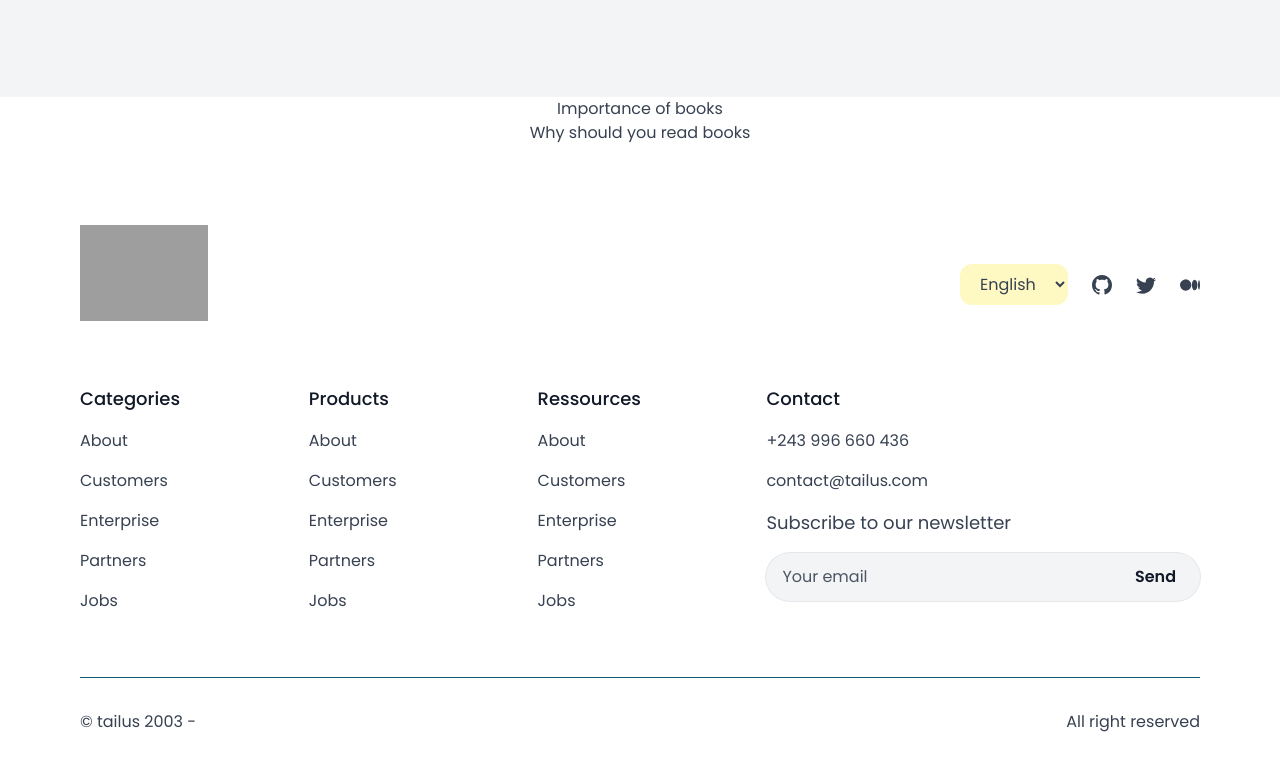
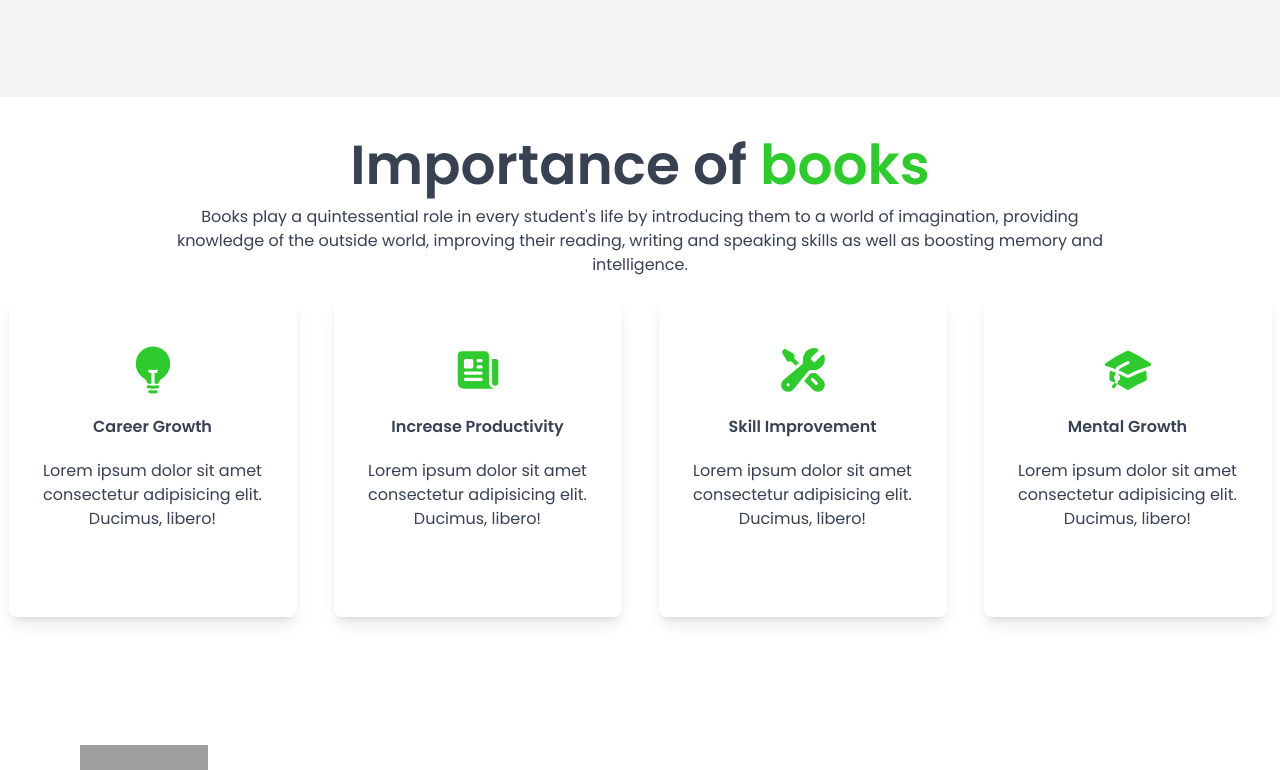
Before and after one commit to Azharul-Raj/Yellow-Therapist, a React (Vite) app: page / in a window 1280 px wide. Shown: the part 1110-1880 px from the top of the page. Built offline with nearby package versions, Linux system fonts and the light colour scheme; grey boxes are pictures that could not be loaded.

Commit message:
card added

```diff
--- a/package.json
+++ b/package.json
@@ -9,6 +9,7 @@
     "preview": "vite preview"
   },
   "dependencies": {
+    "@heroicons/react": "^2.0.17",
     "react": "^18.2.0",
     "react-dom": "^18.2.0",
     "react-router-dom": "^6.9.0",
--- a/src/components/Header.tsx
+++ b/src/components/Header.tsx
@@ -23,7 +23,7 @@ export default function Header() {
         },
     ]
   return (
-    <div className='bg-white shadow-sm z-[100] fixed w-full lg:flex lg:justify-between px-[2%]'>
+    <div className='bg-white/70 backdrop-blur-sm shadow-sm z-[100] fixed w-full lg:flex lg:justify-between px-[2%]'>
         <div className="">
             <div className="flex justify-between">
             {/* logo */}
@@ -36,8 +36,8 @@ export default function Header() {
             </div>
         </div>
         {/* sidebar */}
-        <div className={`${open?"translate-x-1/2":"translate-x-full lg:translate-x-[70%]"} lg:flex fixed h-[100vh] lg:h-5 lg:mt-2 w-full bg-white transition-all duration-500 ease-in`}>
-            <ul className='lg:flex lg:space-x-4 cursor-pointer'>
+        <div className={`${open?"translate-x-1/2":"translate-x-full lg:translate-x-[70%]"} lg:flex fixed h-[100vh] lg:h-5 lg:mt-2 w-full bg-white/70 backdrop-blur-sm transition-all duration-500 ease-in`}>
+            <ul className='lg:flex lg:space-x-4 bg-white/70   cursor-pointer'>
                 {
                     items.map((item,i)=> <li className='pl-4 cursor-pointer p-2 lg:p-0 lg:pl-0' key={i}><Link to={item.link} key={i}>{item.name}</Link></li>)
                 }
--- a/src/data/data.ts
+++ b/src/data/data.tsx
@@ -1,6 +1,7 @@
 import greenBook from '../assets/color.png';
 import blueBook from '../assets/color-blue.png';
 import pinkBook from '../assets/color-pink.png';
+import { LightBulbIcon,NewspaperIcon,WrenchScrewdriverIcon,AcademicCapIcon } from '@heroicons/react/24/solid';
 const books=[
     {
         id:1,
@@ -62,3 +63,22 @@ export const category2=[
     {name:"Families"},
     {name:"Science Humor"},
 ]
+
+export const cardData=[
+    {
+        title:"Career Growth",
+        icon:<LightBulbIcon height={50} fill={'#2fca2d'}/>
+    },
+    {
+        title:"Increase Productivity",
+        icon:<NewspaperIcon height={50} fill='#2fca2d'/>
+    },
+    {
+        title:"Skill Improvement",
+        icon:<WrenchScrewdriverIcon height={50} fill='#2fca2d'/>
+    },
+    {
+        title:"Mental Growth",
+        icon:<AcademicCapIcon height={50} fill='#2fca2d'/>
+    }
+]
--- a/src/pages/HomePage/sections/WhySection/WhySection.tsx
+++ b/src/pages/HomePage/sections/WhySection/WhySection.tsx
@@ -1,10 +1,28 @@
 import React from 'react'
 
+import { cardData } from '../../../../data/data'
 export default function WhySection() {
   return (
-    <div className='text-center'>
-        <h2>Importance of books</h2>
-        <h4>Why should you read books</h4>
+    <div className='text-center py-12'>
+        <h2 className='text-2xl md:text-4xl lg:text-[55px] text-gray-700 font-bold'>Importance of <span className='text-[#2fca2d]'>books</span> </h2>
+        <h4 className='my-5 w-3/4 mx-auto'>Books play a quintessential role in every student's life by introducing them to a world of imagination, providing knowledge of the outside world, improving their reading, writing and speaking skills as well as boosting memory and intelligence.</h4>
+        <div className="">
+          <div className="grid grid-cols-12 gap-5 place-items-center">
+            {
+              cardData.map((card,i)=>(
+
+              <div className="col-span-12 hover:bg-gradient-to-br rounded-lg from-[#ffbc00] to-red-400 lg:col-span-3  md:col-span-6 h-80 w-72 shadow-lg place-items-center">
+              <div className="flex flex-col justify-center items-center space-y-5 pt-12">
+                {card.icon}
+                <h4 className='font-bold'>{card.title}</h4>
+                <p>Lorem ipsum dolor sit amet consectetur adipisicing elit. Ducimus, libero!</p>
+              </div>
+
+            </div>
+              ))
+}
+          </div>
+        </div>
     </div>
   )
 }
```
Also changed, not shown: 1 other file (tests, documents, lock files or other folders).
